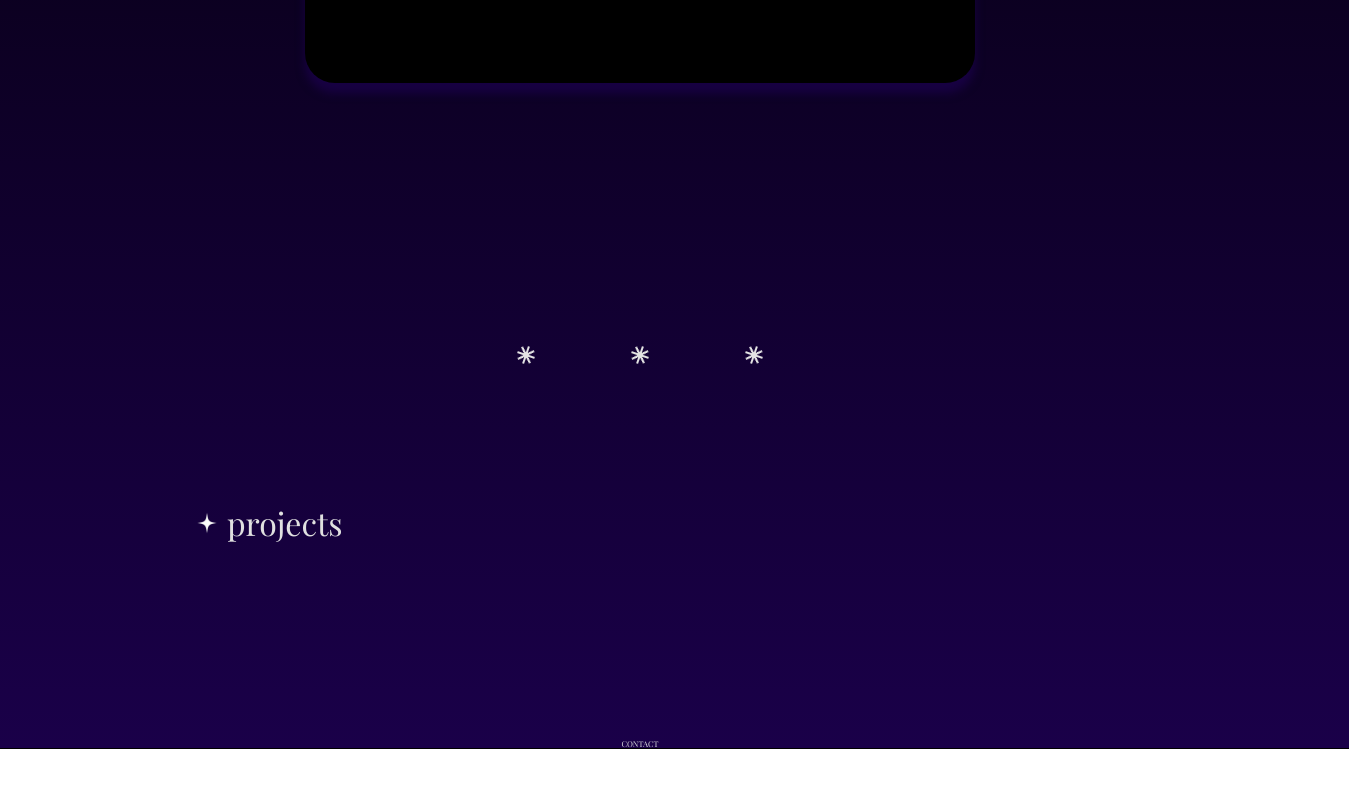
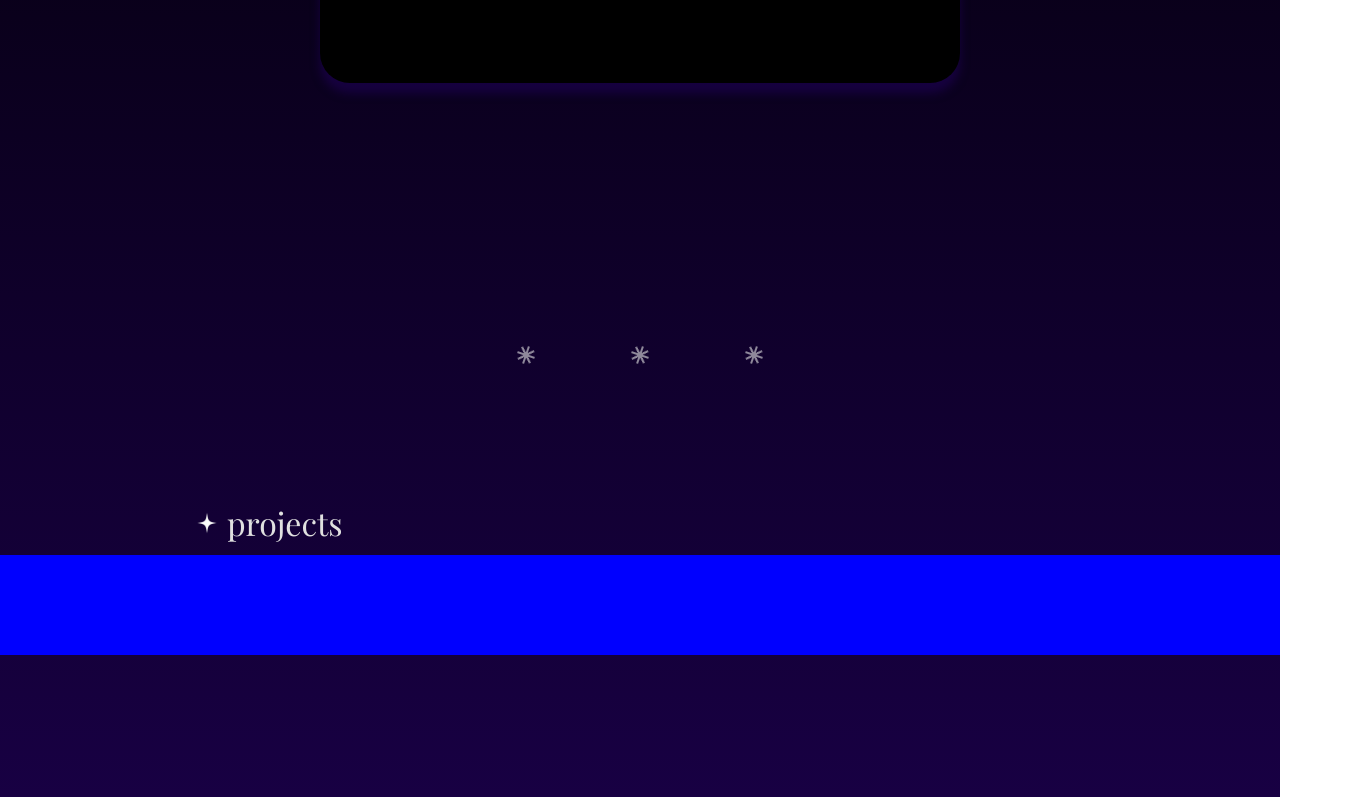
Before and after one commit to shouqv/Portfolio, a plain HTML site: page index.html in a window 1280 px wide. Shown: the part 2000-2797 px from the top of the page, 1349 px wide, since content can reach past the window. Before the commit the page ends 2749 px from the top, so only its background shows below. Drawn offline with nearby package versions, Linux system fonts and the light colour scheme; a web font is replaced by a local one.

Commit message:
fixing the horzintal scrollbar issue

```diff
--- a/index.html
+++ b/index.html
@@ -69,7 +69,8 @@
             <section id="projects">
                 <div class = "title"><img src="./assets/sparkle.png" ><h2 class="inMain">projects</h2></div>
 
-                <div id="project" class="content inMain">
+                <div id="projectPanel">
+                <div id="project" class="content inMain"> </div>
 
                 </div>
             </section>
--- a/styles/style.css
+++ b/styles/style.css
@@ -134,6 +134,13 @@ table {
 }
 
 
+
+
+*, *::before, *::after {
+  box-sizing: border-box;
+}
+
+
 body {
     color: #E0E0E0;
     /* background-color: #000000; */
@@ -142,16 +149,16 @@ body {
 }
 
 
+
 header {
     height: 100vh;
-    /* full viewport height */
     display: flex;
     flex-direction: column;
     justify-content: center;
     align-items: center;
     text-align: center;
-    padding: 0 2rem;
-    cursor: none;
+    /* padding: 0 2rem; */
+    /* cursor: none; */
 
 }
 
@@ -177,7 +184,8 @@ h1 {
 
     content: "";
     display: block;
-    width: 100vw;
+    left:0px;
+    right:0px;
     height: 100vh;
     position: absolute;
     pointer-events: none;
@@ -197,9 +205,18 @@ main {
     display: flex;
     flex-direction: column;
     justify-content: center;
-    padding: 30vh 15vw 2vw 15vw;
-    color: rgba(224,224,224,0) ;
+    /* padding: 30vh 15vw 2vw 15vw; */
+    /* color: rgba(224,224,224,0) ; */
 
+}
+
+#mainDiv{
+    display:flex;
+    flex-direction: column;
+
+    padding: 30vh 15vw 15vw 15vw;
+    justify-content: center;
+    gap: 100px;
 }
 
 section {
@@ -224,11 +241,7 @@ header img {
     width: 100px;
 }
 
-#mainDiv{
-    display:flex;
-    flex-direction: column;
-    gap: 100px;
-}
+
 
 .title {
     display: flex;
@@ -290,9 +303,11 @@ span {
     gap:0px;
     animation: moving 2s infinite ;
     animation-fill-mode:both;
+    animation-timing-function: ease-in-out;
 
 }
 span img {
+    opacity: 0.6;
     animation: rotating 2s infinite;
 }
 
@@ -314,7 +329,6 @@ span img {
 }
 
 .centeringDiv ul {
-
     width: 50vw;
     height: 40vh;
     background-color: rgb(0, 0, 0);
@@ -355,3 +369,14 @@ span img {
 #skillList {
     padding:0px 15px;
 }
+
+#projectPanel{
+    background-color: blue;
+
+   height: 100px;
+    position: absolute;
+
+  left: 0;
+  right: 0;
+
+}
```
